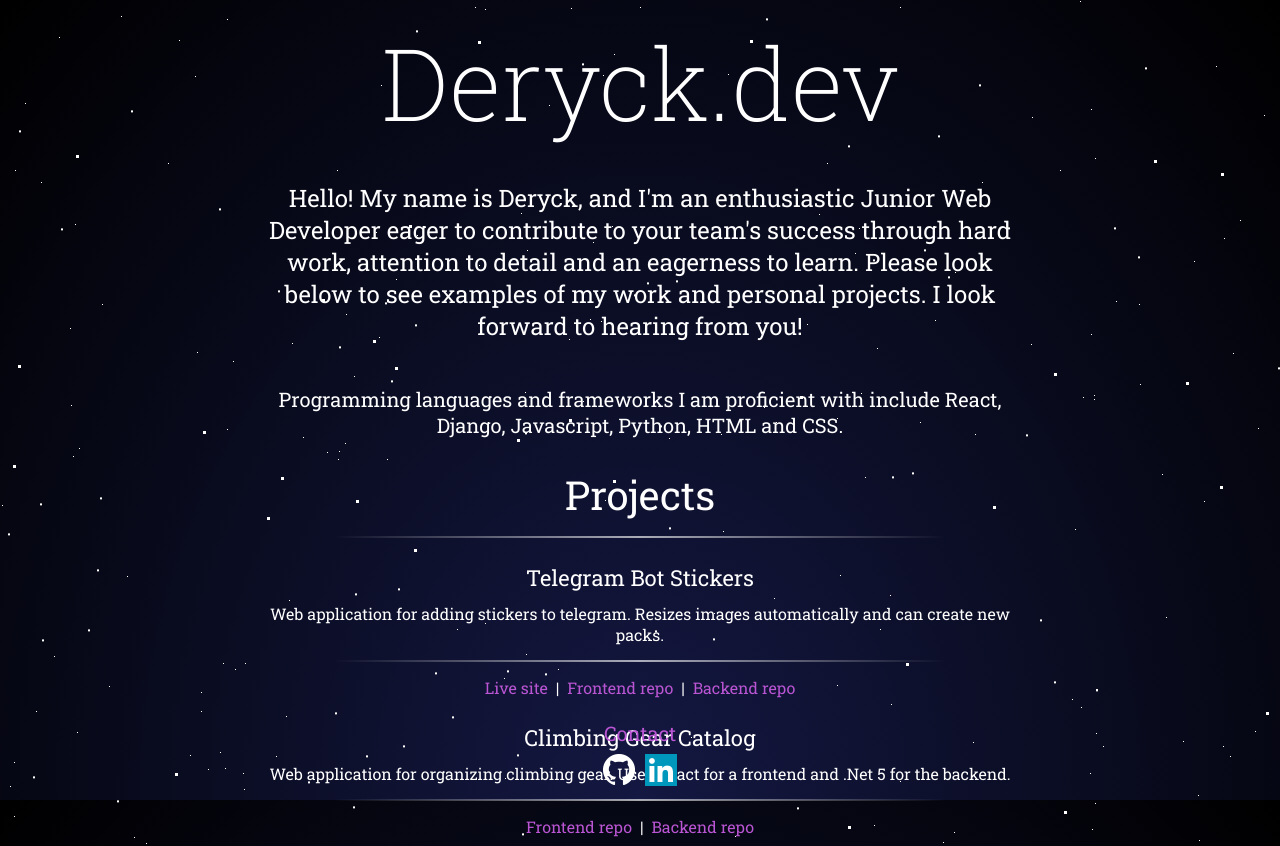
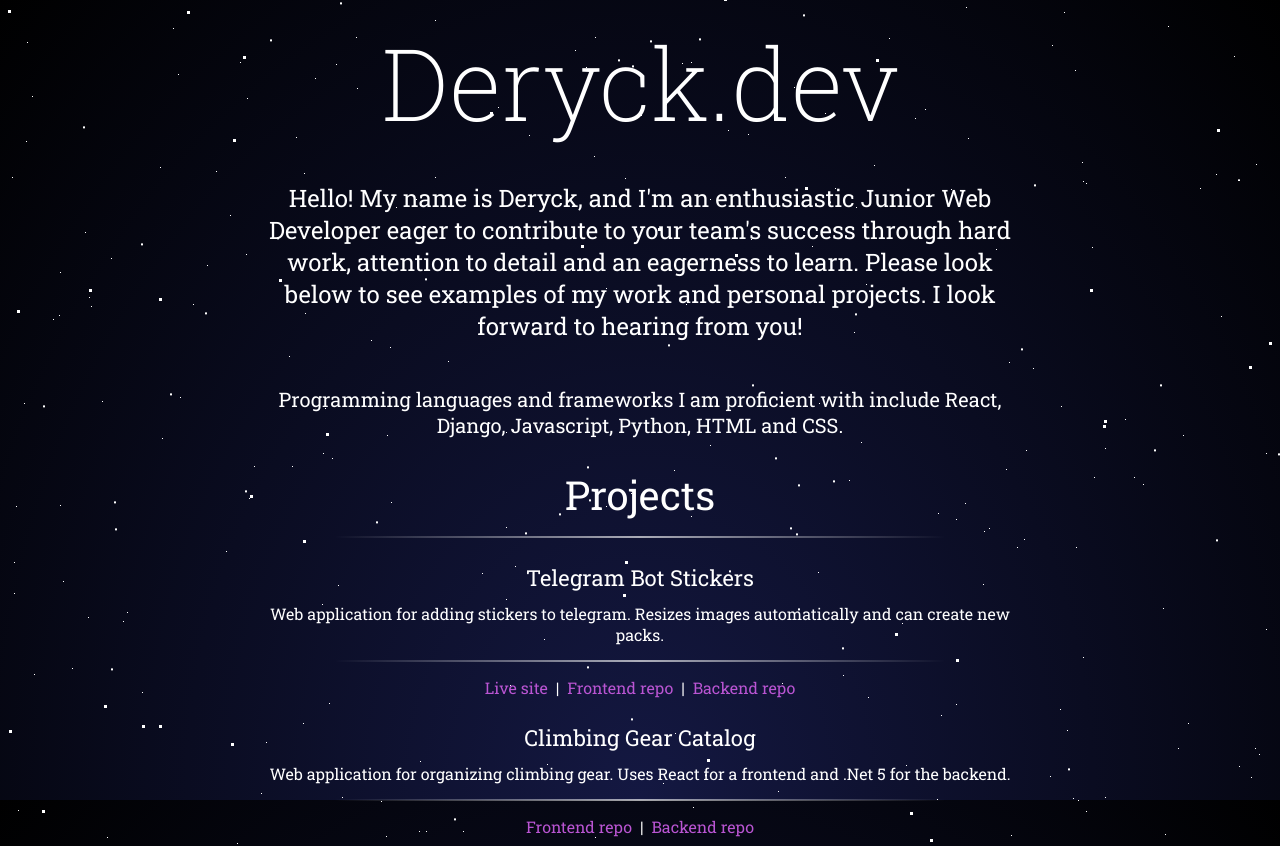
Before and after one commit to DeryckJackson/devpage, a React (Create React App) app: page / in a window 1280 px wide. Shown: the top 846 px of the page. Built offline with nearby package versions, Linux system fonts and the light colour scheme.

Commit message:
navbar css tweaks, set navbar to fixed position at resolutions over 1240

```diff
--- a/src/App.sass
+++ b/src/App.sass
@@ -116,6 +116,13 @@ html
 .skills
   font-size: 14px
 
+@media (min-height: 1240px)
+  .navbar
+    bottom: 0
+    position: fixed
+    margin: 30px auto 10px
+    width: 60%
+
 @media (min-width: 642px)
   .container
     position: relative
@@ -187,9 +194,8 @@ html
 
   .navbar
     bottom: 0
-    overflow: hidden
-    position: fixed
-    width: 60%
+    margin-top: 50px
+    margin-bottom: 10px
 
   .navbar a
     margin: 0px 5px
```
